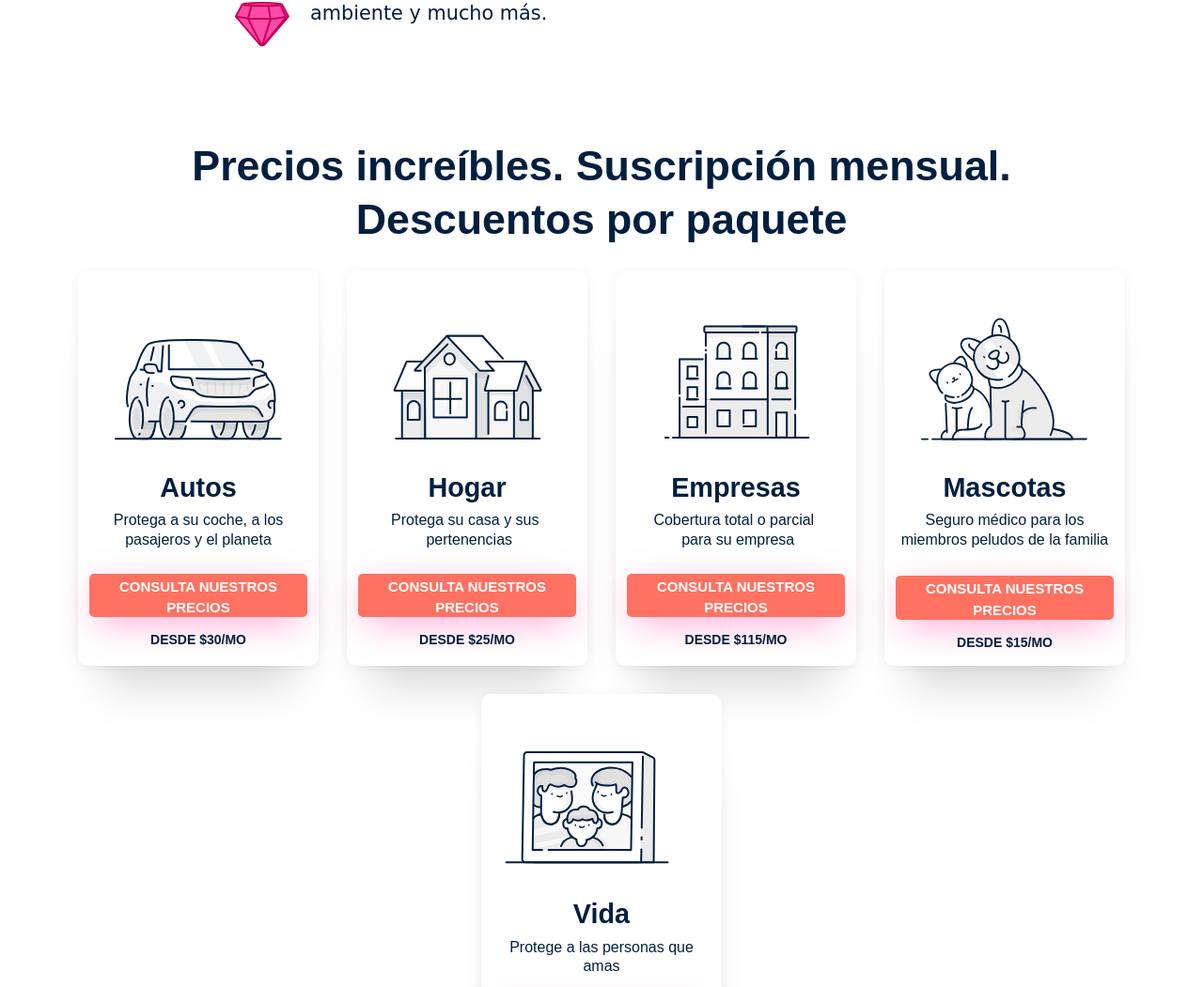
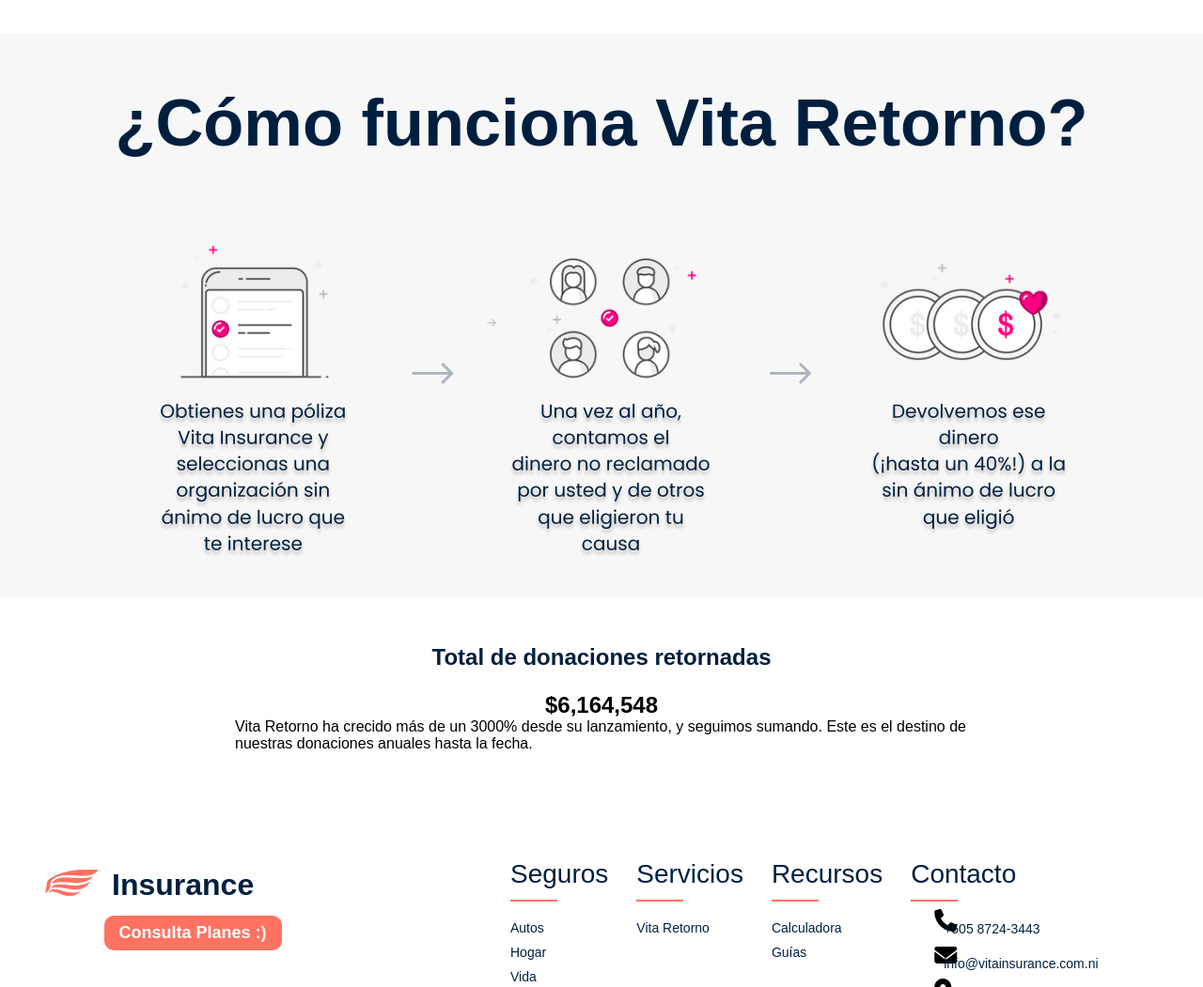
Before and after one commit to vita-insurance/vita-insurance.github.io, a plain HTML site: page pages/servicios/vita-retorno.html in a window 1280 px wide. Shown: the part 1443-2494 px from the top of the page at 94% size. Drawn offline with Linux system fonts and the light colour scheme.

Commit message:
90% de la pagina de retorno

```diff
--- a/css/pages-css/recursos-styles/vita-retorno.css
+++ b/css/pages-css/recursos-styles/vita-retorno.css
@@ -166,124 +166,6 @@ header {
     scale: 0.95;
 }
 
-
-/* CATÁLOGO */
-.soluciones-topTitle {
-    background: #FFFFFF;
-    text-align: center;
-    padding: 10px 1rem;
-    font-family: 'Poppins', sans-serif;
-    font-size: 2.8rem;
-    font-weight: 700;
-    line-height: 3.6rem;
-    color: #001F3F;
-}
-
-.soluciones {
-    width: 100%;
-    height: 900px;
-    background: #FFFFFF;
-    display: flex;
-    -moz-box-pack: center;
-    justify-content: center;
-    flex-wrap: wrap;
-}
-
-.soluciones .soluciones-cards {
-    display: flex;
-    width: 256px;
-    height: auto;
-
-    flex-flow: column nowrap;
-    -moz-box-align: center;
-    align-items: center;
-    background-color: rgb(255, 255, 255);
-    border-radius: 10px;
-    box-shadow: rgba(0, 0, 0, 0.16) 0px 47px 46px -27px, rgba(0, 0, 0, 0.06) 0px 2px 12px 0px;
-    font-family: 'Poppins', sans-serif;
-    font-size: 1.6rem;
-    font-weight: 400;
-    line-height: 1.2rem;
-
-    padding: 6px 12px 16px;
-    margin: 15px;
-    color: #4a4a4a;
-}
-
-.soluciones .soluciones-cards-images {
-    box-sizing: border-box;
-}
-
-.soluciones .soluciones-cards-title {
-    font-size: 1.8rem;
-    font-family: 'Poppins', sans-serif;
-    font-weight: bold;
-    line-height: 1.3;
-    color: #001F3F;
-    white-space: pre;
-    text-align: center;
-
-    box-sizing: border-box;
-    margin-top: 6px;
-}
-
-.soluciones .soluciones-cards-content {
-    font-family: 'Poppins', sans-serif;
-    font-size: 1rem;
-    font-weight: 400;
-    line-height: 1.3;
-    color: #001F3F;
-    width: 100%;
-    white-space: pre-wrap;
-    text-align: center;
-    max-height: 50px;
-
-    box-sizing: border-box;
-    padding-top: 6px;
-}
-
-.soluciones .soluciones-cards-button {
-    margin-top: 25px;
-    margin-bottom: 15px;
-    text-align: center;
-    outline: none;
-    cursor: pointer;
-    text-transform: uppercase;
-    text-decoration: none;
-    border-radius: 5px;
-    background-color: #FF7262;
-    border: 1px solid transparent;
-    transition: all 0.3s ease 0s, transform 0.5s ease 0s;
-    box-shadow: rgba(255, 0, 131, 0.5) 0px 10px 40px -10px;
-}
-
-.soluciones .soluciones-cards-button a {
-    font-family: 'Poppins', sans-serif;
-    color: #FFFFFF;
-    font-size: 15px;
-    font-weight: 700;
-}
-
-.soluciones .soluciones-cards-button:hover {
-    scale: 1.05;
-    color: #FFFFFF;
-}
-
-.soluciones .soluciones-cards-button:active {
-    scale: 0.95;
-}
-
-.soluciones #soluciones-cards-prices {
-    font-weight: bold;
-    line-height: 1.3;
-    color: #001F3F;
-    text-transform: uppercase;
-    vertical-align: baseline;
-    font-size: 14px;
-    font-family: 'Poppins', sans-serif;
-}
-
-
 /* HACER UN CAMBIO */
 .cambio{
     margin-top: 50px;
@@ -346,11 +228,11 @@ header {
     box-sizing: border-box;
     margin-top: 20px;
 }
+
 .cambio-content-element{
     display: flex;
 }
 .elementos{
-    padding: 0px;
     text-align: left;
     white-space: normal;
 
@@ -359,16 +241,17 @@ header {
     font-weight: 400;
     line-height: 28px;
     color: #001F3F;
+    margin-bottom: 10px;
 }
 .elementos p{
     text-align: left;
     width: 100%;
-    height: 26px;
+    height: 30px;
 }
-.elementos-img img{
-    content: "";
-    width: 8px;
-    height: 8px;
+.elementos-img{
+    width: 30px;
+    height: 30px;
+    margin-right: 10px;
 }
 
 
@@ -428,6 +311,75 @@ header {
     margin: auto;
     display: block;
 }
+
+.como-funciona{
+    width: 100%;
+    height: 600px;
+    background-image: url(/images/pages-assets/recursos/como-funciona-vitaretorno.png);
+    background-size: cover;
+}
+.como-funciona-title{
+    text-align: center;
+    padding: 0px 1rem;
+
+    white-space: pre;
+    font-family: 'Poppins', sans-serif;
+    font-size: 4.4rem;
+    font-weight: 700;
+    line-height: 5.6rem;
+
+    color: #001F3F;
+    padding-top: 50px;
+}
+/* RECAUDADO */
+.recaudado{
+    flex-direction: column;
+    -webkit-box-align: center;
+    align-items: center;
+    background-color: #FFFFFF;
+
+    display: flex;
+
+    margin-top: 50px;
+    margin-bottom: 50px;
+
+    box-sizing: border-box;
+}
+.recaudado-content{
+    flex-direction: column;
+    -webkit-box-pack: center;
+    justify-content: center;
+    -webkit-box-align: center;
+    align-items: center;
+    max-width: 780px;
+
+    display: flex;
+
+    box-sizing: border-box;
+    width: 100%;
+}
+.recaudao-title{
+    margin-bottom: 23px;
+
+    box-sizing: border-box;
+    vertical-align: baseline;
+}
+.recaudado-title-1{
+    box-sizing: border-box;
+    -webkit-tap-highlight-color: transparent;
+    color: #001F3F;
+}
+.recaudado-title-1 h2{
+    font-family: 'Poppins', sans-serif;
+    font-size: 12.5rem;
+    font-weight: 800;
+    line-height: 0.5rem;
+}
+
+
+
+
+
 
 
 
--- a/pages/servicios/vita-retorno.html
+++ b/pages/servicios/vita-retorno.html
@@ -79,7 +79,9 @@
         <section class="cambio">
             <h2 class="cambio-title">Hacer un cambio</h2>
             <div class="cambio-content">
-                <p class="cambio-content-items-p1">Vita Insurance cobra una cantidad fija y considera el resto del dinero como el suyo, no nuestro. Lo utilizamos para pagar siniestros y lo que sobra lo donamos a las organizaciones benéficas que elijas, de modo que nunca nos peleamos por la misma moneda.</p>
+                <p class="cambio-content-items-p1">Vita Insurance cobra una cantidad fija y considera el resto del
+                    dinero como el suyo, no nuestro. Lo utilizamos para pagar siniestros y lo que sobra lo donamos a las
+                    organizaciones benéficas que elijas, de modo que nunca nos peleamos por la misma moneda.</p>
                 <p class="cambio-content-items-p2">Esto significa:</p>
                 <div class="cambio-content-items-list">
                     <div class="cambio-content-element">
@@ -106,76 +108,28 @@
         <section>
             <div class="hero-top"></div>
         </section>
-        <!--Seccion de precios sobre las distintas soluciones-->
+        <!-- CÓMO FUNCIONA VITA RETORNO -->
         <section>
-            <h2 class="soluciones-topTitle">Precios increíbles. Suscripción mensual.<br>Descuentos por paquete</h2>
-            <div class="soluciones">
-                <div class="soluciones-cards">
-                    <div class="soluciones-cards-images"><img
-                            src="/images/pages-assets/soluciones-asstes/car-solution.svg" alt="Seguro de Carros"></div>
-                    <div class="soluciones-cards-title">Autos</div>
-                    <div>
-                        <div class="soluciones-cards-content">Protega a su coche, a los pasajeros y el planeta</div>
+            <div class="como-funciona">
+                <h2 class="como-funciona-title">¿Cómo funciona Vita Retorno?</h2>
+            </div>
+        </section>
+        <!-- TOTAL RECAUDADO Y RETORNADO -->
+        <section>
+            <div class="recaudado">
+                <div class="recaudado-content">
+                    <div class="recaudao-title">
+                        <h2 class="recaudado-title-1">Total de donaciones retornadas</h2>
                     </div>
-                    <div class="soluciones-cards-button">
-                        <a href="ConsultaPlanes" class="action-btn">Consulta nuestros precios</a>
+                    <h2 class="reacaudado-total">$6,164,548</h2>
+                    <div class="recaudado-subtitle">
+                        <p class="recaudado-subtitle-paragraph">Vita Retorno ha crecido más de un 3000% desde su
+                            lanzamiento, y seguimos sumando. Este es el destino de nuestras donaciones anuales hasta la
+                            fecha.</p>
                     </div>
-                    <div id="soluciones-cards-prices">Desde $30/mo</div>
-                </div>
-                <div class="soluciones-cards">
-                    <div class="soluciones-cards-images"><img
-                            src="/images/pages-assets/soluciones-asstes/home-solution.svg" alt="Seguro de Hogar"></div>
-                    <div class="soluciones-cards-title">Hogar</div>
-                    <div>
-                        <div class="soluciones-cards-content">Protega su casa y sus <br> pertenencias</div>
-                    </div>
-                    <div class="soluciones-cards-button">
-                        <a href="ConsultaPlanes" class="action-btn">Consulta nuestros precios</a>
-                    </div>
-                    <div id="soluciones-cards-prices">Desde $25/mo</div>
-                </div>
-                <div class="soluciones-cards">
-                    <div class="soluciones-cards-images"><img
-                            src="/images/pages-assets/soluciones-asstes/company-solution.svg"
-                            alt="Seguro para Empresas"></div>
-                    <div class="soluciones-cards-title">Empresas</div>
-                    <div>
-                        <div class="soluciones-cards-content">Cobertura total o parcial <br> para su empresa</div>
-                    </div>
-                    <div class="soluciones-cards-button">
-                        <a href="ConsultaPlanes" class="action-btn">Consulta nuestros precios</a>
-                    </div>
-                    <div id="soluciones-cards-prices">Desde $115/mo</div>
-                </div>
-                <div class="soluciones-cards">
-                    <div class="soluciones-cards-images"><img
-                            src="/images/pages-assets/soluciones-asstes/pets-solution.svg" alt="Seguro para mascotas">
-                    </div>
-                    <div class="soluciones-cards-title">Mascotas</div>
-                    <div>
-                        <div class="soluciones-cards-content">Seguro médico para los miembros peludos de la familia
-                        </div>
-                    </div>
-                    <div class="soluciones-cards-button">
-                        <a href="ConsultaPlanes" class="action-btn">Consulta nuestros precios</b>
-                    </div>
-                    <div id="soluciones-cards-prices">Desde $15/mo</div>
-                </div>
-                <div class="soluciones-cards">
-                    <div class="soluciones-cards-images"><img
-                            src="/images/pages-assets/soluciones-asstes/life-solution.svg" alt="Seguro de vida"></div>
-                    <div class="soluciones-cards-title">Vida</div>
-                    <div>
-                        <div class="soluciones-cards-content">Protege a las personas que amas</div>
-                    </div>
-                    <div class="soluciones-cards-button">
-                        <a href="ConsultaPlanes" class="action-btn">Consulta nuestros precios</a>
-                    </div>
-                    <div id="soluciones-cards-prices">From $20/mo</div>
                 </div>
             </div>
         </section>
-
 
         <!-- Footer -->
         <footer>
```
Also changed, not shown: pages/soluciones/soluciones.html (+0 -9 lines), images/pages-assets/recursos/como-funciona-vitaretorno.png (added).
